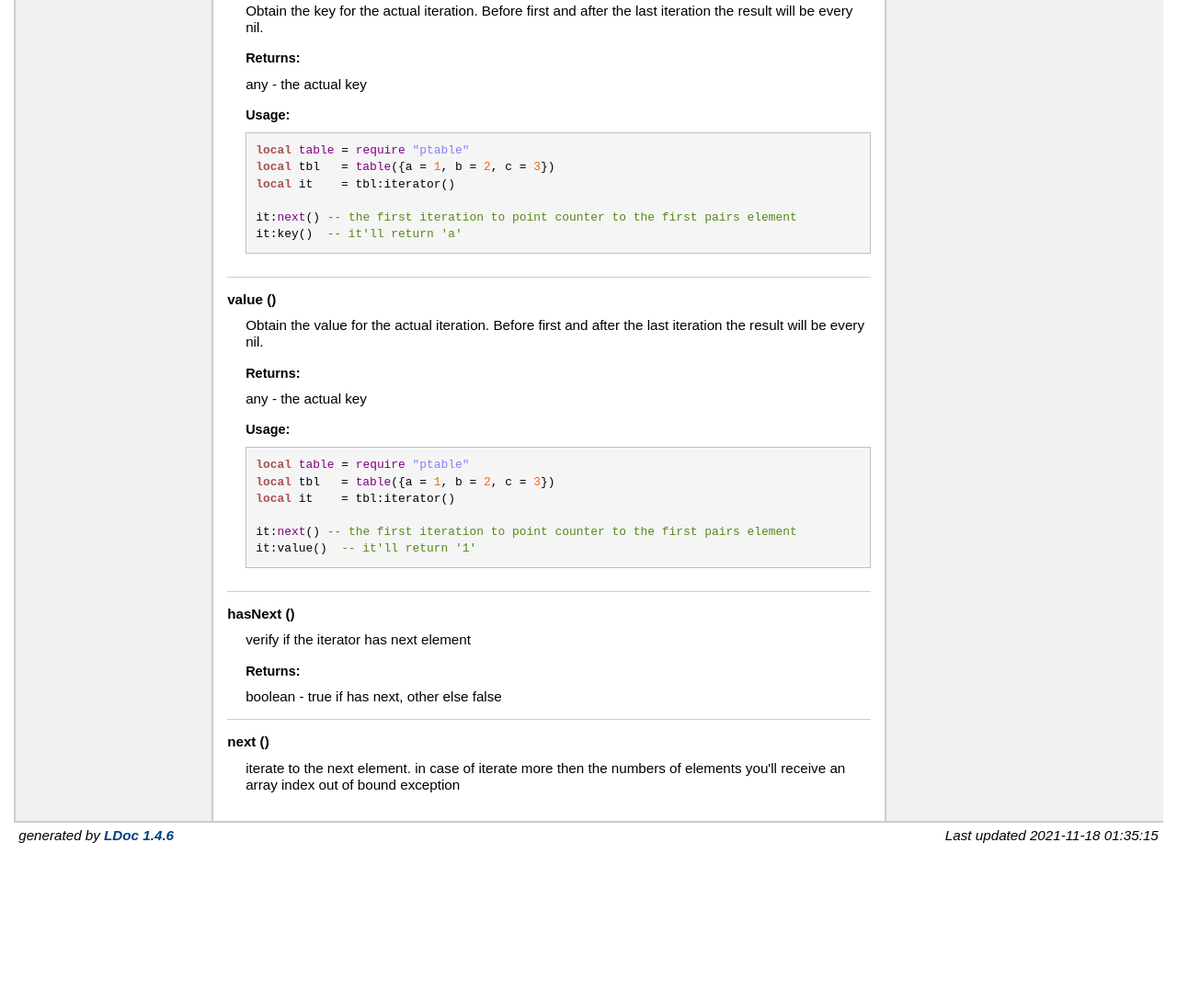
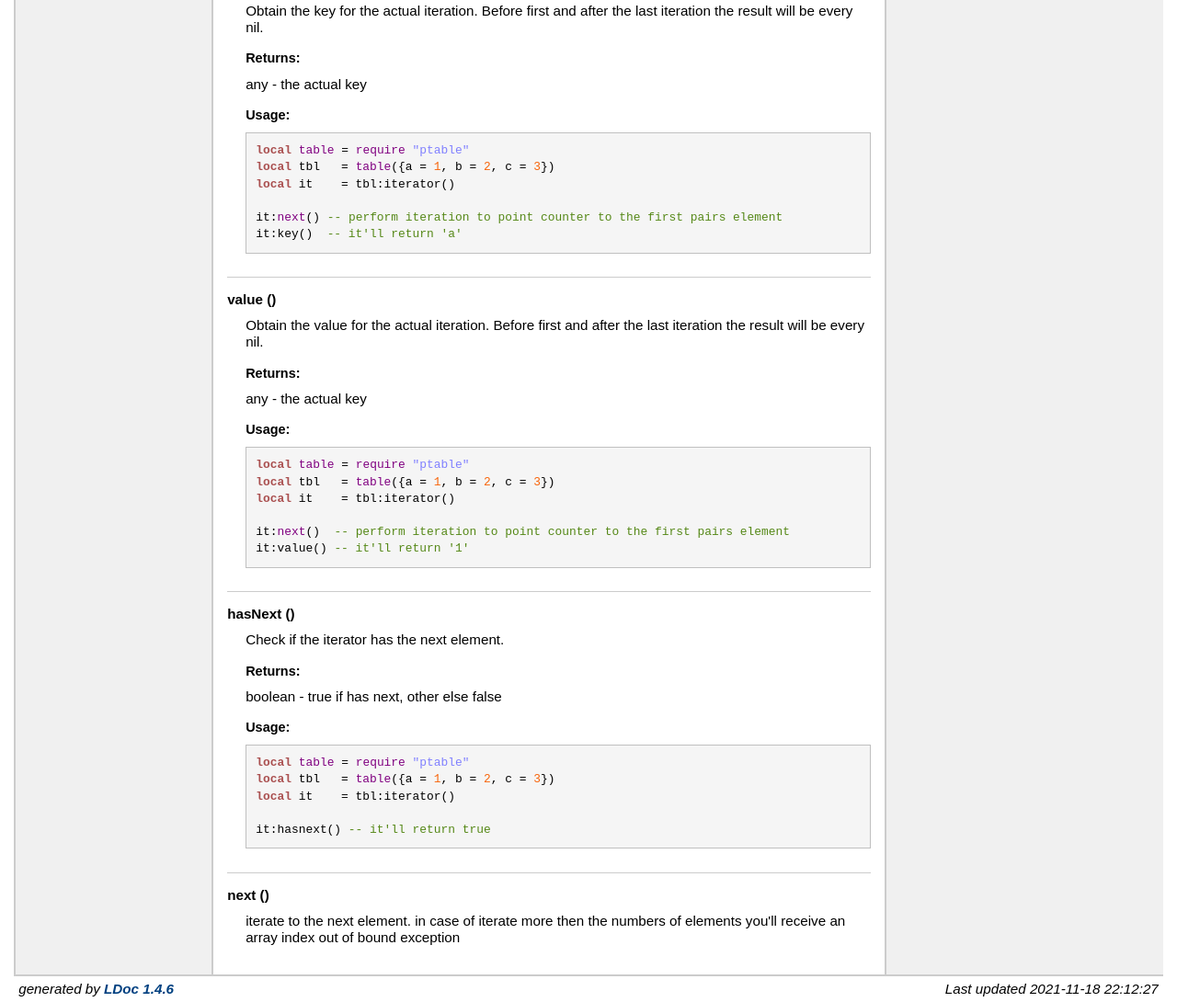
Before and after one commit to gsdenys/lua-power-table, a plain HTML site: page docs/modules/iterator.html in a window 1280 px wide. Shown: the part 491-1581 px from the top of the page at 92% size. Before the commit the page ends 1415 px from the top, so only its background shows below. Drawn offline with Linux system fonts and the light colour scheme.

Commit message:
add luacov, update documentation

```diff
--- a/docs/modules/iterator.html
+++ b/docs/modules/iterator.html
@@ -71,7 +71,7 @@
 	</tr>
 	<tr>
 	<td class="name" nowrap><a href="#hasNext">hasNext ()</a></td>
-	<td class="summary">verify if the iterator has next element</td>
+	<td class="summary">Check if the iterator has the next element.</td>
 	</tr>
 	<tr>
 	<td class="name" nowrap><a href="#next">next ()</a></td>
@@ -111,7 +111,7 @@ the result will be every nil.
 <span class="keyword">local</span> tbl   = <span class="global">table</span>({a = <span class="number">1</span>, b = <span class="number">2</span>, c = <span class="number">3</span>})
 <span class="keyword">local</span> it    = tbl:iterator()
 
-it:<span class="global">next</span>() <span class="comment">-- the first iteration to point counter to the first pairs element
+it:<span class="global">next</span>() <span class="comment">-- perform iteration to point counter to the first pairs element
 </span>it:key()  <span class="comment">-- it'll return 'a'</span></pre>
     </ul>
 
@@ -141,8 +141,8 @@ the result will be every nil.
 <span class="keyword">local</span> tbl   = <span class="global">table</span>({a = <span class="number">1</span>, b = <span class="number">2</span>, c = <span class="number">3</span>})
 <span class="keyword">local</span> it    = tbl:iterator()
 
-it:<span class="global">next</span>() <span class="comment">-- the first iteration to point counter to the first pairs element
-</span>it:value()  <span class="comment">-- it'll return '1'</span></pre>
+it:<span class="global">next</span>()  <span class="comment">-- perform iteration to point counter to the first pairs element
+</span>it:value() <span class="comment">-- it'll return '1'</span></pre>
     </ul>
 
 </dd>
@@ -151,7 +151,7 @@ it:<span class="global">next</span>() <span class="comment">-- the first iterati
     <strong>hasNext ()</strong>
     </dt>
     <dd>
-    verify if the iterator has next element
+    Check if the iterator has the next element.
 
 
 
@@ -163,6 +163,14 @@ it:<span class="global">next</span>() <span class="comment">-- the first iterati
 
 
 
+    <h3>Usage:</h3>
+    <ul>
+        <pre class="example"><span class="keyword">local</span> <span class="global">table</span> = <span class="global">require</span> <span class="string">"ptable"</span>
+<span class="keyword">local</span> tbl   = <span class="global">table</span>({a = <span class="number">1</span>, b = <span class="number">2</span>, c = <span class="number">3</span>})
+<span class="keyword">local</span> it    = tbl:iterator()
+
+it:hasnext() <span class="comment">-- it'll return true</span></pre>
+    </ul>
 
 </dd>
     <dt>
@@ -187,7 +195,7 @@ of elements you'll receive an array index out of bound exception
 </div> <!-- id="main" -->
 <div id="about">
 <i>generated by <a href="http://github.com/stevedonovan/LDoc">LDoc 1.4.6</a></i>
-<i style="float:right;">Last updated 2021-11-18 01:35:15 </i>
+<i style="float:right;">Last updated 2021-11-18 22:12:27 </i>
 </div> <!-- id="about" -->
 </div> <!-- id="container" -->
 </body>
```
Also changed, not shown: docs/index.html (+1 -1 lines), docs/modules/table.html (+1 -1 lines), 3 other files.
